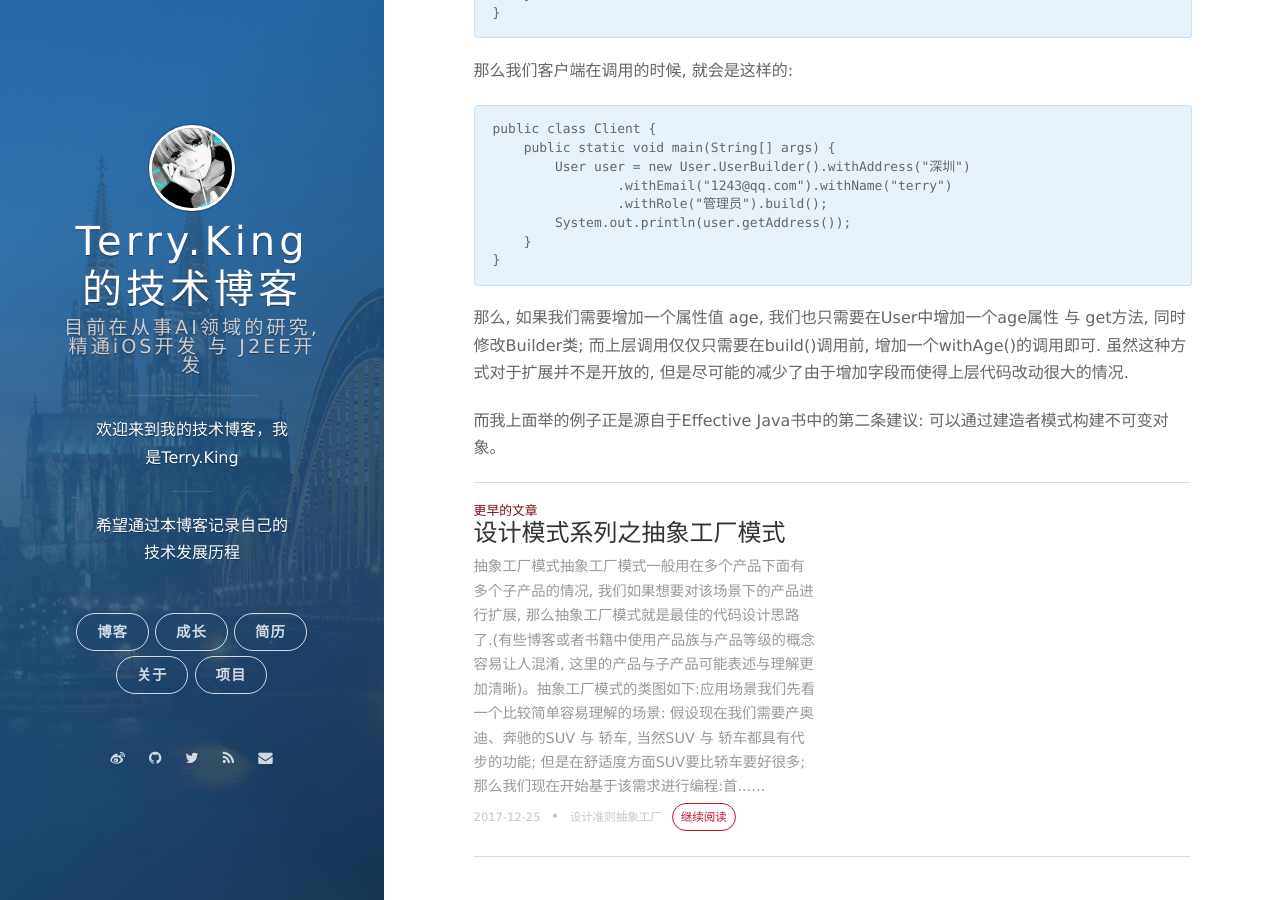
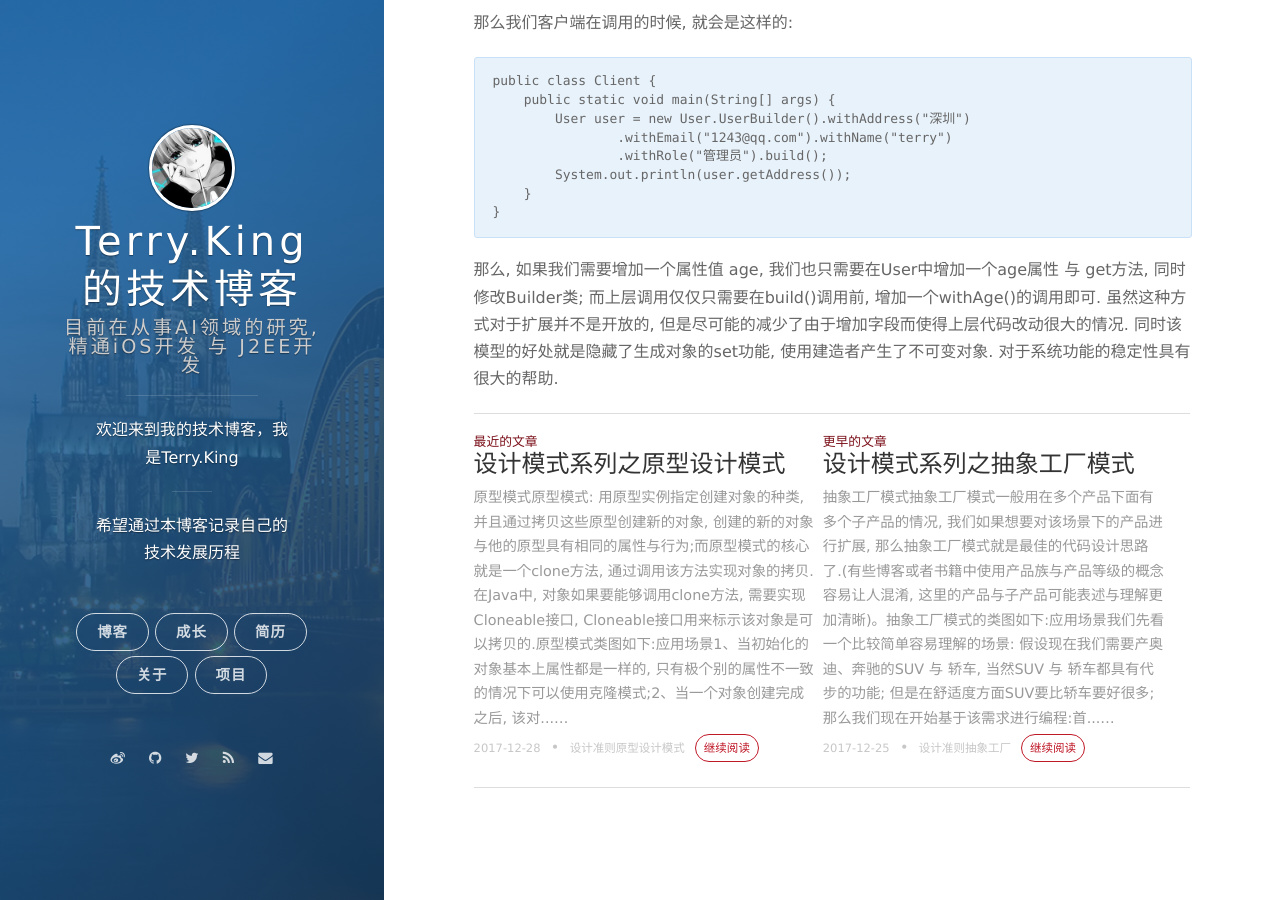
Before and after one commit to terryKing1992/terryKing1992.github.io, a Jekyll site: the page built from _posts/2017-12-27-design-pattern-tutorial-builder.md, in a window 1280 px wide and 900 px high, scrolled down 5814 px. Built offline with Jekyll 4.4.1, drawn with Linux system fonts in a browser that asks for light colours; nearby versions of some CDN libraries; comment, search, counter and statistics services are not loaded; some of the changed lines change nothing that is shown; some of the changed text lies outside the part shown.

Commit message:
增加原型模式的理解

````diff
--- a/_posts/2017-12-27-design-pattern-tutorial-builder.md
+++ b/_posts/2017-12-27-design-pattern-tutorial-builder.md
@@ -13,7 +13,7 @@ tags: [设计准则, 建造者模式]
 
 ![建造者模式类图](/assets/images/2017-12-27-design-pattern-builder.png)
 
-有人看到这个类图发现, 咦，乖乖, 怎么跟其他的类图不太一样呢? 确实不一样, 因为其他的类图太抽象了. 理解起来如果没有代码辅助的话, 对于初学者很难理解. 所以我就自己画了一个类图;
+有人看到这个类图发现, 咦，乖乖, 怎么跟其他的博客中画的建造者模式的类图不太一样呢? 确实不一样, 因为其他的类图太抽象了. 理解起来如果没有代码辅助的话, 对于初学者很难理解. 所以我就自己画了一个类图;
 
 在建造者模式中, 有如下6个角色:
 
@@ -109,8 +109,6 @@ Director类: 负责安排产品的构建过程
 
         IPhone build();
     }
-
-当然啦, 这个接口与产品的接口基本上一模一样, 确实是这样的, 毕竟产品的构建者也需要这些零件才能构建出来完整的产品呢;
 
 下面, 我们创建```XiaomiPhoneBuilder```类:
 
@@ -255,6 +253,4 @@ Director类: 负责安排产品的构建过程
         }
     }
 
-那么, 如果我们需要增加一个属性值 age, 我们也只需要在User中增加一个age属性 与 get方法, 同时修改Builder类; 而上层调用仅仅只需要在build()调用前, 增加一个withAge()的调用即可. 虽然这种方式对于扩展并不是开放的, 但是尽可能的减少了由于增加字段而使得上层代码改动很大的情况.
-
-而我上面举的例子正是源自于Effective Java书中的第二条建议: 可以通过建造者模式构建不可变对象。
+那么, 如果我们需要增加一个属性值 age, 我们也只需要在User中增加一个age属性 与 get方法, 同时修改Builder类; 而上层调用仅仅只需要在build()调用前, 增加一个withAge()的调用即可. 虽然这种方式对于扩展并不是开放的, 但是尽可能的减少了由于增加字段而使得上层代码改动很大的情况. 同时该模型的好处就是隐藏了生成对象的set功能, 使用建造者产生了不可变对象. 对于系统功能的稳定性具有很大的帮助.
--- /dev/null
+++ b/_posts/2017-12-28-design-pattern-tutorial-prototype.md
@@ -0,0 +1,223 @@
+---
+layout: post
+title: 设计模式系列之原型设计模式
+date: 2017-12-28 20:12:00
+tags: [设计准则, 原型设计模式]
+---
+
+### 原型模式
+
+原型模式: 用原型实例指定创建对象的种类, 并且通过拷贝这些原型创建新的对象, 创建的新的对象与他的原型具有相同的属性与行为;
+而原型模式的核心就是一个clone方法, 通过调用该方法实现对象的拷贝. 在Java中, 对象如果要能够调用clone方法, 需要实现Cloneable接口, Cloneable接口用来标示该对象是可以拷贝的.
+
+原型模式类图如下:
+
+![原型模式类图](/assets/images/2017-12-28-design-pattern-prototype.png)
+
+### 应用场景
+
+    1、当初始化的对象基本上属性都是一样的, 只有极个别的属性不一致的情况下可以使用克隆模式;
+    2、当一个对象创建完成之后, 该对象需要被传入到多个方法中, 并且多个方法都会设置其属性值的情况下, 为了避免副作用, 使用原型模式克隆出一个完全一样的对象是比较好的
+
+假设我们现在有一个群发邮件的需求. 我们应该如何实现呢? 当一个用户群发了一封邮件, 邮件的发件人, 内容一模一样, 只有收件人不一样, 这样的话, 服务器在收到发件人的发邮件请求的时候如何处理呢?
+
+首先, 我们先定义一个EmailMessage类：
+
+    class EmailMessage {
+        private String from;
+        private String to;
+        private String body;
+
+        public EmailMessage(String from, String to, String body) {
+            this.from = from;
+            this.to = to;
+            this.body = body;
+        }
+
+        public String getFrom() {
+            return from;
+        }
+
+        public void setFrom(String from) {
+            this.from = from;
+        }
+
+        public String getTo() {
+            return to;
+        }
+
+        public void setTo(String to) {
+            this.to = to;
+        }
+
+        public String getBody() {
+            return body;
+        }
+
+        public void setBody(String body) {
+            this.body = body;
+        }
+    }
+
+当服务器收到群发有件请求的时候, 我们通过分析发件人的模型, 解析出来了发件人 与 收件人列表 以及 邮件内容信息, 那么后面我们怎么处理呢? 如果没有原型模式, 我们需要每次都创建一个EmailMessage对象, 并且调用底层的发送方法; 代码实现如下:
+
+    public static void main(String[] args) {
+        String from = "terry";
+        List<String> toList = new ArrayList<String>(1000000);
+        for (int index = 0; index < 1000; index++) {
+            toList.add("to" + index);
+        }
+
+        sendToAll(from, toList, "你们好, 我是新来的小明");
+    }
+
+    public static void sendToAll(String from, List<String> toList, String content) {
+        long startTime = System.currentTimeMillis();
+        for (String to : toList) {
+            EmailMessage emailMessage = new EmailMessage(from, to, content);
+            sendMessage(emailMessage);
+        }
+        long endTime = System.currentTimeMillis();
+
+        System.out.println("总耗时为" + (endTime - startTime));
+    }
+
+    public static boolean sendMessage(EmailMessage emailMessage) {
+        System.out.println("发送由发件人" + emailMessage.getFrom() + "发送给" + emailMessage.getTo() + "的邮件");
+        return true;
+    }
+
+同样, 由于我们知道邮件对象的一些属性都是不变的, 只有```to```属性可能会发生变化, 所以我们也可以改为原型模式来复制对象, 并修改to的值, 然后调用```sendMessage```方法来实现.
+
+    public static void sendToAll(String from, List<String> toList, String content) {
+        long startTime = System.currentTimeMillis();
+        EmailMessage emailMessagePrototype = new EmailMessage(from, "", content);
+
+        for (String to : toList) {
+            EmailMessage emailMessage = emailMessagePrototype.clone();
+            emailMessage.setTo(to);
+            sendMessage(emailMessage);
+        }
+        long endTime = System.currentTimeMillis();
+
+        System.out.println("总耗时为" + (endTime - startTime));
+    }
+
+因为我们的数据量很小, 而且对象的创建也不复杂, 所以在性能上面没有太突出的表现. 不过当我们创建结构复杂的对象时, 确实可以考虑使用原型模式, 毕竟是本地方法调用的直接内存拷贝; 在大数据对象上应该会有不错的表现.
+
+### 深复制与浅复制
+
+在对象复制过程中, 如果是基本数据类型的属性或者String类型的属性, 都可以通过调用父类的clone方法完成对象的复制, 但是如果某一个对象中存在引用类型, 那么使用父类的clone方法会造成浅复制的情况, 以至于两个对象之间会出现引用一个实例的情况, 引发一下很难发现的Bug.
+
+我们画一张图来表示浅复制的形成过程:
+
+![浅复制](/assets/images/2017-12-28-design-pattern-shallow-copy.png)
+
+由图中我们可以看出, 对象A里面有一个对象B的引用, 如果对象A直接调用父类的Clone方法, 那么产生的克隆对象A里面的引用也会指向对象, 从而造成对于```对象A```与```克隆对象A```对```对象B```的修改都会反映到对方上面。
+
+下面我们看一个例子, 来看浅复制是如何进行的:
+
+    class EmailMessage implements Cloneable {
+        private String from;
+        private String to;
+        private String body;
+        private Date sendDate;
+
+        public EmailMessage(String from, String to, String body, Date sendDate) {
+            this.from = from;
+            this.to = to;
+            this.body = body;
+            this.sendDate = sendDate;
+        }
+
+        public String getFrom() {
+            return from;
+        }
+
+        public void setFrom(String from) {
+            this.from = from;
+        }
+
+        public String getTo() {
+            return to;
+        }
+
+        public void setTo(String to) {
+            this.to = to;
+        }
+
+        public String getBody() {
+            return body;
+        }
+
+        public void setBody(String body) {
+            this.body = body;
+        }
+
+        public Date getSendDate() {
+            return sendDate;
+        }
+
+        public void setSendDate(Date sendDate) {
+            this.sendDate = sendDate;
+        }
+
+        public EmailMessage clone() throws CloneNotSupportedException {
+            return (EmailMessage) super.clone();
+        }
+    }
+
+我们还拿上面的例子来举证, 并且在该类中增加一个引用数据类型的属性Date, 如果按照上面的写法, 因为是调用的父类的Clone方法, 所以只能完成浅复制的动作; 那具体的表现是怎样的呢? 我们通过一个客户端调用来看一下:
+
+    public static void main(String[] args) throws CloneNotSupportedException {
+        String from = "terry";
+        String to = "yrret";
+        String content = "Hello";
+        Date date = new Date();
+
+        EmailMessage emailMessage = new EmailMessage(from, to, content, date);
+        EmailMessage copyEmailMessage = emailMessage.clone();
+
+        System.out.println("查看经过Clone产生的对象中的引用类型的对象是否指向同一个真实对象:" + (emailMessage.getSendDate() == copyEmailMessage.getSendDate()));
+        //我们修改emailMessage中sendDate对象的值, 看是否会影响到copyEmailMessage
+        System.out.println("修改emailMessage前 的时间为" + emailMessage.getSendDate());
+        System.out.println("copyEmailMessage的时间为" + copyEmailMessage.getSendDate());
+
+        emailMessage.getSendDate().setTime(9384327432L);
+        System.out.println("emailMessage 修改后的时间为" + emailMessage.getSendDate());
+        System.out.println("copyEmailMessage在emailMessage修改后的时间为" + copyEmailMessage.getSendDate());
+    }
+
+我们运行程序可以发现, 对于原型中属性的修改确实影响到了复制体上, 运行程序可以看到打印结果为:
+
+    查看经过Clone产生的对象中的引用类型的对象是否指向同一个真实对象:true
+    修改emailMessage前 的时间为Thu Dec 28 21:18:47 CST 2017
+    copyEmailMessage的时间为Thu Dec 28 21:18:47 CST 2017
+    emailMessage 修改后的时间为Sun Apr 19 22:45:27 CST 1970
+    copyEmailMessage在emailMessage修改后的时间为Sun Apr 19 22:45:27 CST 1970
+
+举个栗子说明这种情况, 科学家根据人类细胞克隆出来一个一模一样的人, 但是科学家克隆的时候对于心脏等器官使用了浅复制, 那么会出现什么情况呢? 复制体被打的心脏破裂之后, 克隆人本体也完蛋了. 那么本体应该要骂娘了, "**, TMD, 本来想我生病了可以从他身上摘下来器官来用呢, 他妈的克隆人打架把我给搞死了". 显然这种并不是我们想要的结果;
+
+那么应该如何才能实现深复制呢?
+
+我们只需要将上面的clone方法简单修改一下即可:
+
+     public EmailMessage clone() throws CloneNotSupportedException {
+        EmailMessage copy = (EmailMessage) super.clone();
+        copy.sendDate = (Date)this.sendDate.clone();
+        return copy;
+    }
+
+对于引用类型的对象, 我们在克隆方法中再次调用一次克隆, 而此时我们再次运行客户端代码, 查看输出:
+
+    查看经过Clone产生的对象中的引用类型的对象是否指向同一个真实对象:false
+    修改emailMessage前 的时间为Thu Dec 28 21:27:02 CST 2017
+    copyEmailMessage的时间为Thu Dec 28 21:27:02 CST 2017
+    emailMessage 修改后的时间为Sun Apr 19 22:45:27 CST 1970
+    copyEmailMessage在emailMessage修改后的时间为Thu Dec 28 21:27:02 CST 2017
+
+这样我们就完成了深复制的功能;
+
+### 实践心得
+
+在实际的项目中, 对于原型模式的使用并不常见. 至少目前我还没怎么使用过原型模式. 对于具体的项目中的应用等什么时候阅读其他人源码的时候再补充吧~
````
Also changed, not shown: assets/images/2017-12-28-design-pattern-prototype.png (added), assets/images/2017-12-28-design-pattern-shallow-copy.png (added).
